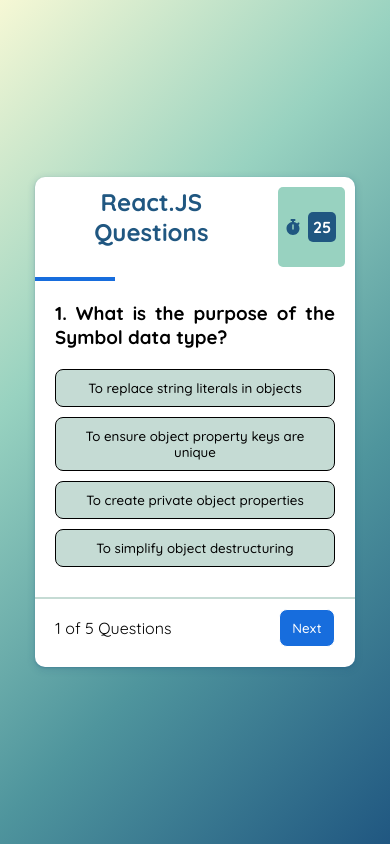
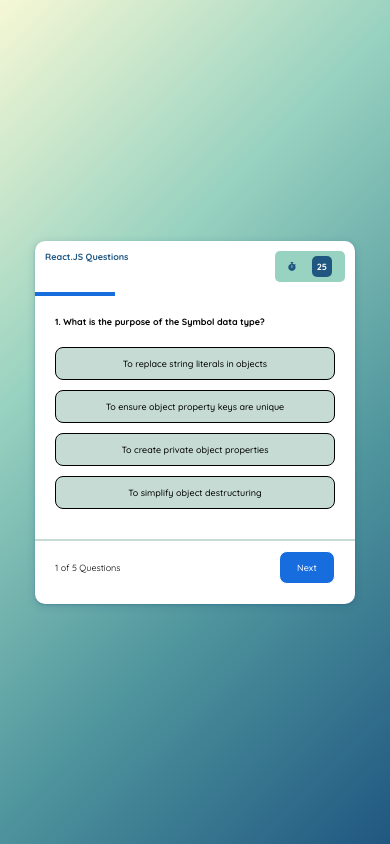
Before and after one commit to Demsource/um-interactive-quiz, a React (Vite) app: page / in a window 390 px wide. Built offline with nearby package versions, Linux system fonts and the light colour scheme.

Commit message:
Improving responsiveness

```diff
--- a/src/App.css
+++ b/src/App.css
@@ -6,4 +6,17 @@
   height: 100%;
 }
 
+@media screen and (max-width: 810px) {
+  /* Styles for tablets */
+  .interactive-quiz * {
+    font-size: small;
+  }
+}
+
+@media screen and (max-width: 390px) {
+  /* Styles for mobiles */
+  .interactive-quiz * {
+    font-size: xx-small;
+  }
+}
 /* coolors: 205781 */
--- a/src/components/BulkQuizzes.css
+++ b/src/components/BulkQuizzes.css
@@ -14,7 +14,18 @@
   overflow-y: scroll;
   height: 70vh;
 }
-/* Styling question with answers */
+
+@media screen and (max-width: 810px) {
+  .bulk-quizzes .question-with-answers {
+    height: 60vh;
+  }
+}
+@media screen and (max-width: 390px) {
+  .bulk-quizzes .question-with-answers {
+    /* height: 50vh; */
+  }
+}
+/* End of Styling question with answers */
 
 /* Styling divider */
 .bulk-quizzes .divider {
```
